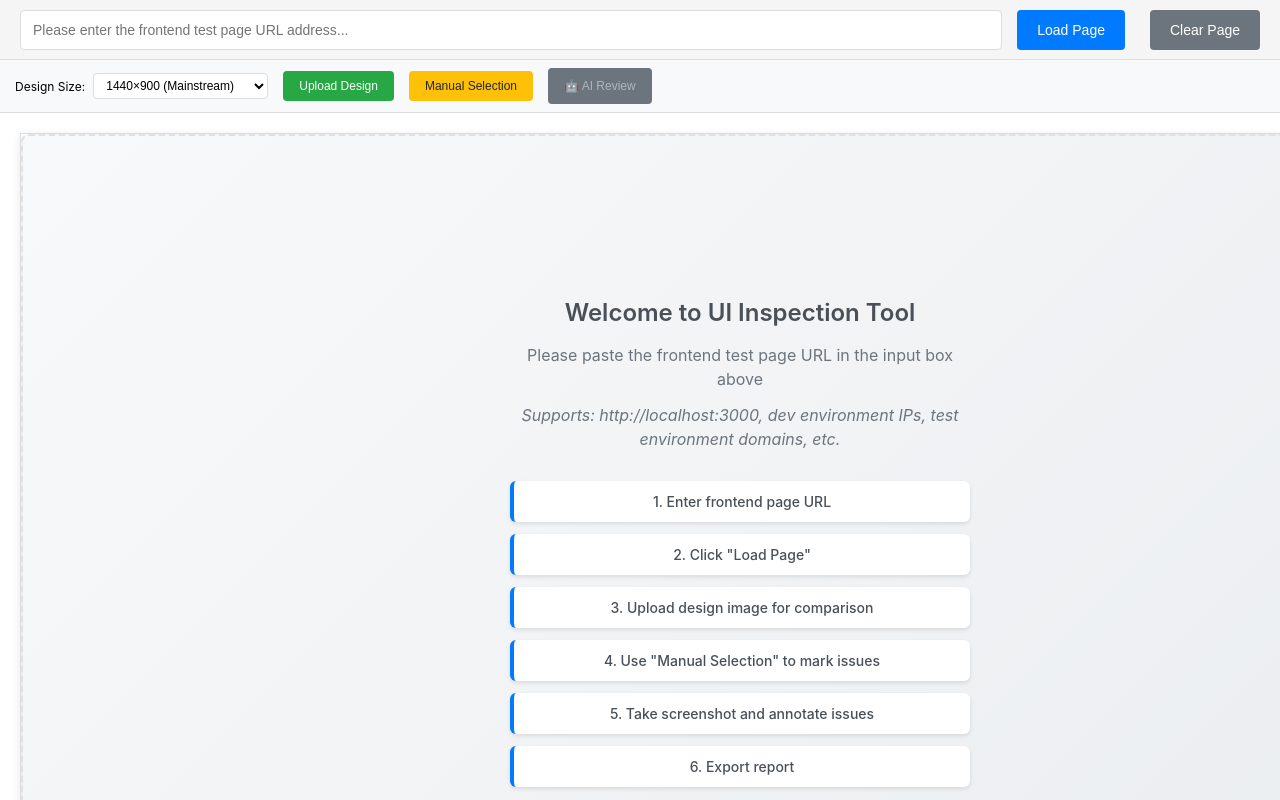
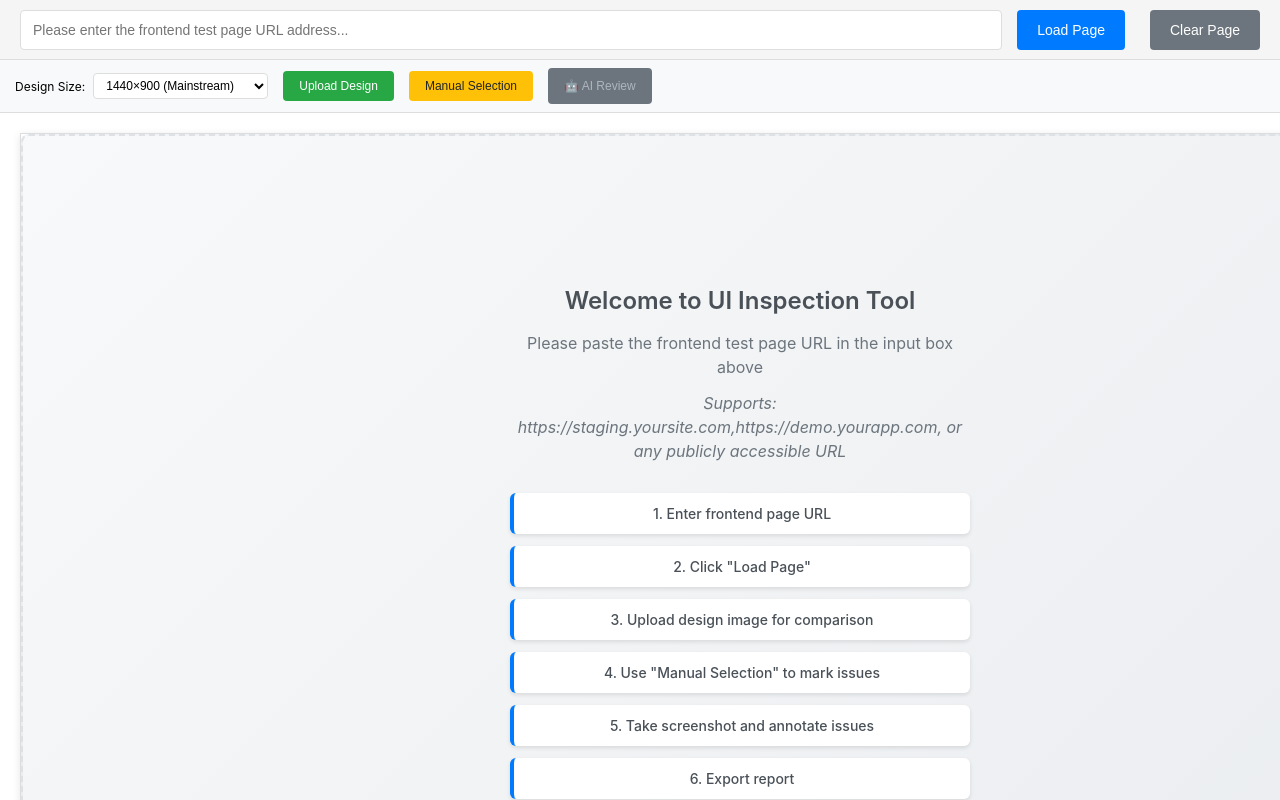
Before and after one commit to qianyangyang-cloud/ui-inspection-tool, a React (Create React App) app: page / in a window 1280 px wide. Built offline with nearby package versions, Linux system fonts and the light colour scheme.

Commit message:
Update App.js

```diff
--- a/src/App.js
+++ b/src/App.js
@@ -740,7 +740,7 @@ function App() {
                   <div className="placeholder-content">
                     <h3>Welcome to UI Inspection Tool</h3>
                     <p>Please paste the frontend test page URL in the input box above</p>
-                    <p className="placeholder-example">Supports: http://localhost:3000, dev environment IPs, test environment domains, etc.</p>
+                    <p className="placeholder-example">Supports: https://staging.yoursite.com,https://demo.yourapp.com, or any publicly accessible URL</p>
                     <div className="placeholder-steps">
                       <div className="step">1. Enter frontend page URL</div>
                       <div className="step">2. Click "Load Page"</div>
```
